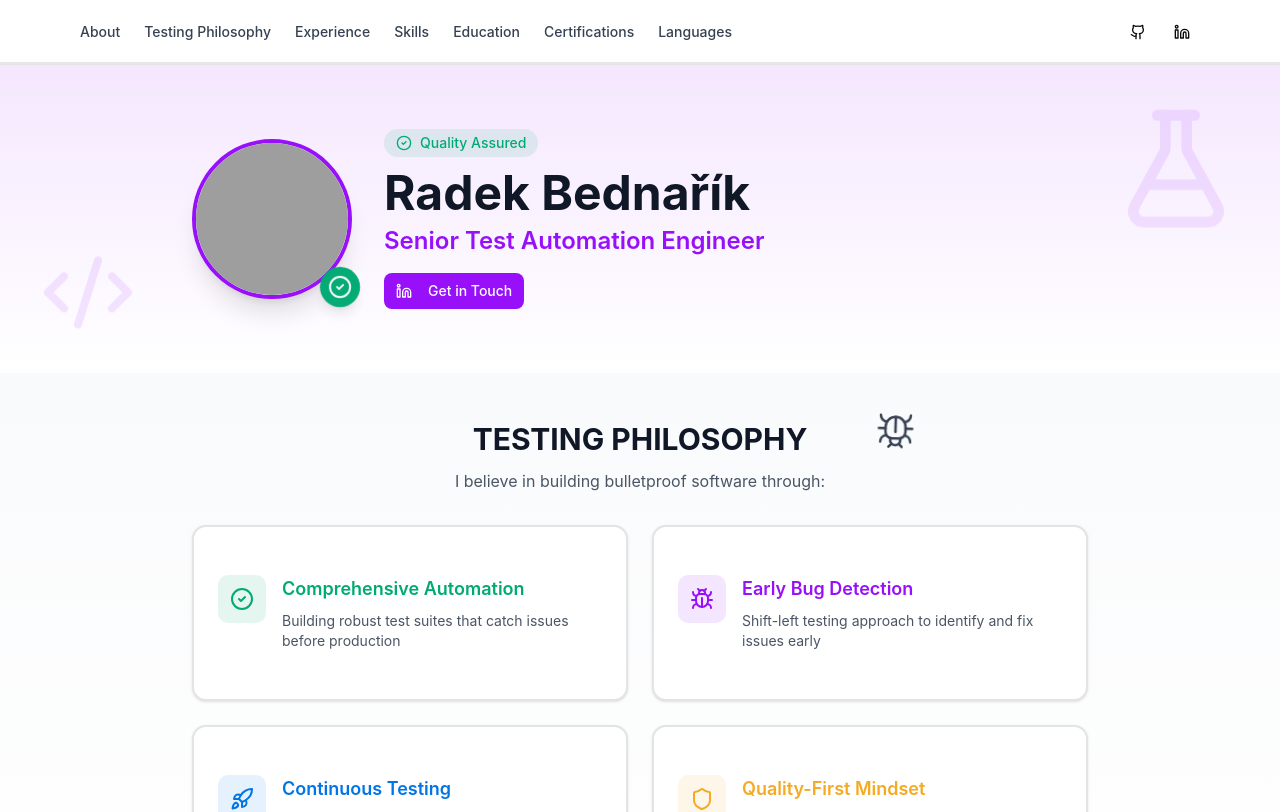
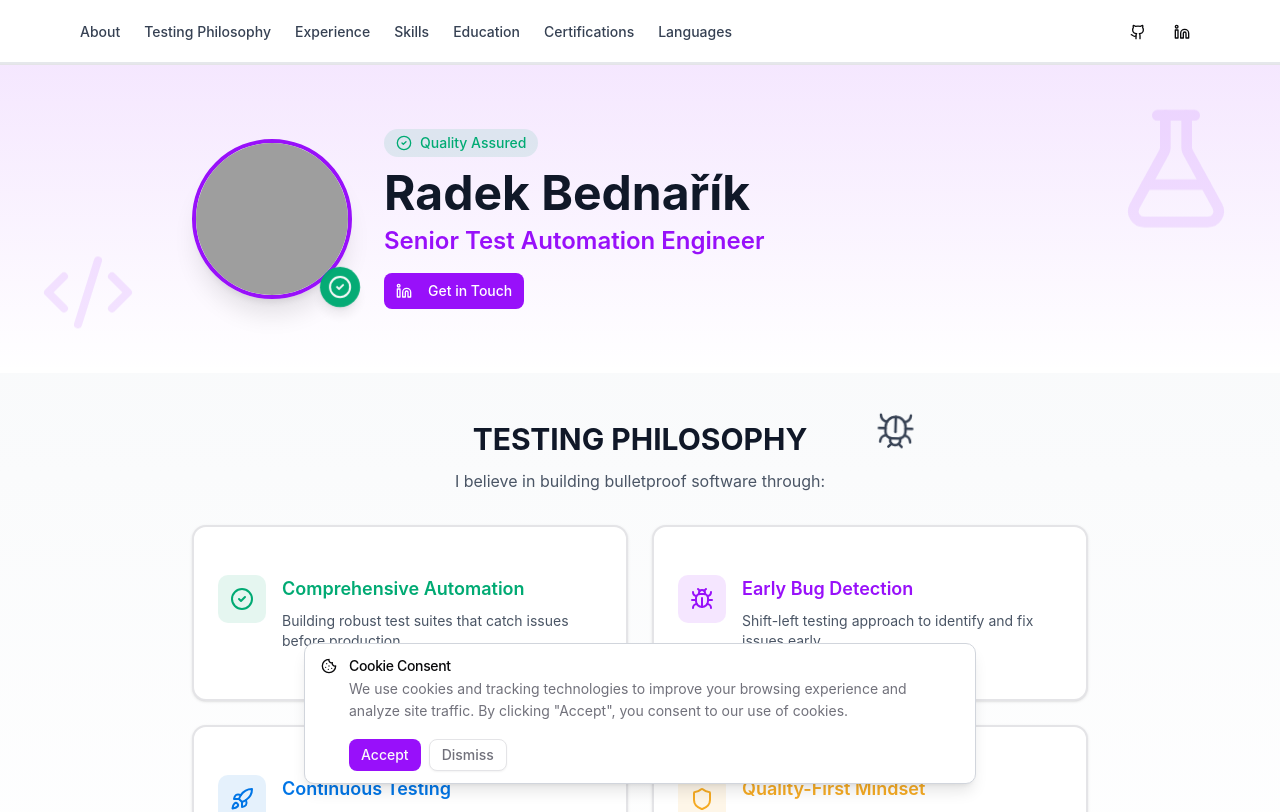
Before and after one commit to radekBednarik/personal_cv_page, a React (Vite) app: page / in a window 1280 px wide. Shown: the top 812 px of the page. Built offline with nearby package versions, Linux system fonts and the light colour scheme; grey boxes are pictures that could not be loaded.

Commit message:
feat: Add banner

```diff
--- /dev/null
+++ b/src/components/ConsentBanner.tsx
@@ -0,0 +1,75 @@
+import { Cookie } from "lucide-react";
+import { useEffect, useState } from "react";
+import { Alert, AlertDescription, AlertTitle } from "@/components/ui/alert";
+import { Button } from "@/components/ui/button";
+import {
+	clearConsent,
+	hasConsentDecision,
+	setConsent,
+} from "@/lib/consent-storage";
+
+export function ConsentBanner() {
+	const [isVisible, setIsVisible] = useState(false);
+
+	useEffect(() => {
+		// Only show banner if user hasn't made a consent decision
+		if (!hasConsentDecision()) {
+			setIsVisible(true);
+		}
+
+		// Listen for custom event to show the banner
+		const handleShowConsent = () => {
+			clearConsent();
+			setIsVisible(true);
+		};
+
+		window.addEventListener("showConsentBanner", handleShowConsent);
+
+		return () => {
+			window.removeEventListener("showConsentBanner", handleShowConsent);
+		};
+	}, []);
+
+	const handleAccept = () => {
+		setConsent(true);
+		setIsVisible(false);
+	};
+
+	const handleDismiss = () => {
+		setIsVisible(false);
+	};
+
+	if (!isVisible) {
+		return null;
+	}
+
+	return (
+		<div className="fixed bottom-0 left-0 right-0 z-50 p-4 animate-in slide-in-from-bottom-5 flex justify-center">
+			<div className="max-w-2xl w-full">
+				<Alert className="border-gray-300 dark:border-gray-700 bg-white dark:bg-gray-900 shadow-lg">
+					<Cookie className="h-4 w-4" />
+					<AlertTitle>Cookie Consent</AlertTitle>
+					<AlertDescription>
+						<p className="mb-3">
+							We use cookies and tracking technologies to improve your browsing
+							experience and analyze site traffic. By clicking "Accept", you
+							consent to our use of cookies.
+						</p>
+						<div className="flex gap-2 flex-wrap">
+							<Button
+								onClick={handleAccept}
+								size="sm"
+								className="bg-purple-600 hover:bg-purple-700 dark:bg-purple-500 dark:hover:bg-purple-600"
+							>
+								Accept
+							</Button>
+							<Button onClick={handleDismiss} variant="outline" size="sm">
+								Dismiss
+							</Button>
+						</div>
+					</AlertDescription>
+				</Alert>
+			</div>
+		</div>
+	);
+}
--- /dev/null
+++ b/src/components/ui/alert.tsx
@@ -0,0 +1,66 @@
+import { cva, type VariantProps } from "class-variance-authority";
+import type * as React from "react";
+
+import { cn } from "@/lib/utils";
+
+const alertVariants = cva(
+	"relative w-full rounded-lg border px-4 py-3 text-sm grid has-[>svg]:grid-cols-[calc(var(--spacing)*4)_1fr] grid-cols-[0_1fr] has-[>svg]:gap-x-3 gap-y-0.5 items-start [&>svg]:size-4 [&>svg]:translate-y-0.5 [&>svg]:text-current",
+	{
+		variants: {
+			variant: {
+				default: "bg-card text-card-foreground",
+				destructive:
+					"text-destructive bg-card [&>svg]:text-current *:data-[slot=alert-description]:text-destructive/90",
+			},
+		},
+		defaultVariants: {
+			variant: "default",
+		},
+	},
+);
+
+function Alert({
+	className,
+	variant,
+	...props
+}: React.ComponentProps<"div"> & VariantProps<typeof alertVariants>) {
+	return (
+		<div
+			data-slot="alert"
+			role="alert"
+			className={cn(alertVariants({ variant }), className)}
+			{...props}
+		/>
+	);
+}
+
+function AlertTitle({ className, ...props }: React.ComponentProps<"div">) {
+	return (
+		<div
+			data-slot="alert-title"
+			className={cn(
+				"col-start-2 line-clamp-1 min-h-4 font-medium tracking-tight",
+				className,
+			)}
+			{...props}
+		/>
+	);
+}
+
+function AlertDescription({
+	className,
+	...props
+}: React.ComponentProps<"div">) {
+	return (
+		<div
+			data-slot="alert-description"
+			className={cn(
+				"text-muted-foreground col-start-2 grid justify-items-start gap-1 text-sm [&_p]:leading-relaxed",
+				className,
+			)}
+			{...props}
+		/>
+	);
+}
+
+export { Alert, AlertTitle, AlertDescription };
--- /dev/null
+++ b/src/lib/consent-storage.ts
@@ -0,0 +1,50 @@
+const CONSENT_KEY = "tracking-consent";
+
+/**
+ * Get the current consent status from localStorage
+ * @returns true if consent was given, false if declined, null if no decision made
+ */
+export function getConsent(): boolean | null {
+	if (typeof window === "undefined") {
+		return null;
+	}
+
+	const stored = localStorage.getItem(CONSENT_KEY);
+	if (stored === null) {
+		return null;
+	}
+
+	return stored === "true";
+}
+
+/**
+ * Set the consent status in localStorage
+ * @param accepted - true if user accepts tracking, false if declined
+ */
+export function setConsent(accepted: boolean): void {
+	if (typeof window === "undefined") {
+		return;
+	}
+
+	localStorage.setItem(CONSENT_KEY, String(accepted));
+}
+
+/**
+ * Check if user has made any consent decision
+ * @returns true if user has accepted or declined, false if no decision made
+ */
+export function hasConsentDecision(): boolean {
+	return getConsent() !== null;
+}
+
+/**
+ * Clear the consent decision from localStorage
+ * This allows the user to see the consent banner again
+ */
+export function clearConsent(): void {
+	if (typeof window === "undefined") {
+		return;
+	}
+
+	localStorage.removeItem(CONSENT_KEY);
+}
--- a/src/routes/__root.tsx
+++ b/src/routes/__root.tsx
@@ -1,11 +1,13 @@
 import { TanStackDevtools } from "@tanstack/react-devtools";
 import { createRootRoute, Outlet } from "@tanstack/react-router";
 import { TanStackRouterDevtoolsPanel } from "@tanstack/react-router-devtools";
+import { ConsentBanner } from "@/components/ConsentBanner";
 
 export const Route = createRootRoute({
 	component: () => (
 		<>
 			<Outlet />
+			<ConsentBanner />
 			<TanStackDevtools
 				config={{
 					position: "bottom-right",
--- a/src/routes/index.tsx
+++ b/src/routes/index.tsx
@@ -67,6 +67,14 @@ function App() {
 					</a>
 					. All rights reserved.
 				</p>
+				<button
+					type="button"
+					onClick={() => window.dispatchEvent(new Event("showConsentBanner"))}
+					className="mt-2 text-xs text-gray-600 dark:text-gray-400 hover:text-purple-600 dark:hover:text-purple-400 underline transition-colors cursor-pointer"
+					aria-label="Manage cookie consent preferences"
+				>
+					Cookie Settings
+				</button>
 			</footer>
 
 			{/* Bug Hunter Game */}
```
